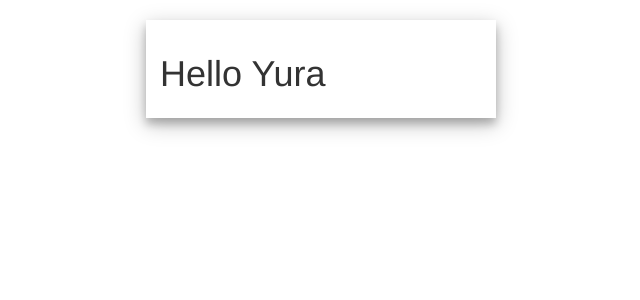
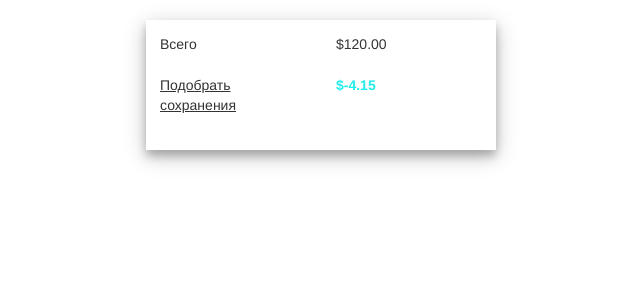
Before and after one commit to yurashalya/React-Redux-Checkout-Summary, a React (Create React App) app: page / in a window 1280 px wide. Shown: the top 300 px of the page, without its empty margins (319-959 px from the left). Built offline with nearby package versions, Linux system fonts and the light colour scheme.

Commit message:
Create new component Total and PickupSave

```diff
--- a/src/App.css
+++ b/src/App.css
@@ -7,3 +7,7 @@
   box-shadow: 0 6px 8px 0 rgba(0,0,0,0.2), 0 6px 20px 0 rgba(0, 0, 0, 0.26);
   padding: 1em;
 }
+
+.show-grid {
+  padding-bottom: 1.5em;
+}
--- a/src/App.js
+++ b/src/App.js
@@ -1,13 +1,25 @@
 import React, { Component } from 'react';
 import { Grid } from 'react-bootstrap';
+import SubTotal from './components/Subtotal/Subtotal';
+import PickupSavings from './components/Subtotal/PickupSavings/PickupSavings';
 import './App.css';
 
 class App extends Component {
+  constructor(props) {
+    super(props);
+
+    this.state = {
+      total: 120,
+      PickupSavings: -4.15
+    };
+  }
+
   render() {
     return (
       <div className="container">
         <Grid className="purchase-card">
-          <h1>Hello Yura</h1>
+          <SubTotal price={this.state.total.toFixed(2)} />
+          <PickupSavings price={this.state.PickupSavings} />
         </Grid>
       </div>
     );
--- /dev/null
+++ b/src/components/Subtotal/PickupSavings/PickupSavings.js
@@ -0,0 +1,37 @@
+import React, { Component } from 'react';
+import { Row, Col, Tooltip, OverlayTrigger } from 'react-bootstrap';
+
+var styles = {
+	pickupSavings: {
+		textDecoration: 'underline'
+	},
+	totalSavings: {
+		color: '#23ede9',
+		fontWeight: 800
+	}
+}
+
+export default class PickupSavings extends Component {
+	render() {
+		const tooltip = (
+			<Tooltip id ="tooltip">
+				<p>
+					Подбор вашего заказа в магазине помогает сократить расходы и мы передаем вам скидку.
+				</p>
+			</Tooltip>
+		);
+
+		return(
+			<Row className="show-grid">
+				<Col md={6}>
+					<OverlayTrigger placement="bottom" overlay={tooltip}>
+						<div style={styles.pickupSavings}>Подобрать сохранения</div>
+					</OverlayTrigger>
+				</Col>
+				<Col style={styles.totalSavings} md={6}>
+					{`$${this.props.price}`}
+				 </Col>
+			</Row>
+		)
+	}
+}
--- /dev/null
+++ b/src/components/Subtotal/Subtotal.js
@@ -0,0 +1,13 @@
+import React, { Component } from 'react';
+import { Row, Col } from 'react-bootstrap';
+
+export default class SubTotal extends Component {
+	render() {
+		return(
+			<Row className="show-grid">
+				<Col md={6}>Всего</Col>
+				<Col md={6}> {`$${this.props.price}`} </Col>
+			</Row>
+		)
+	}
+}
```
